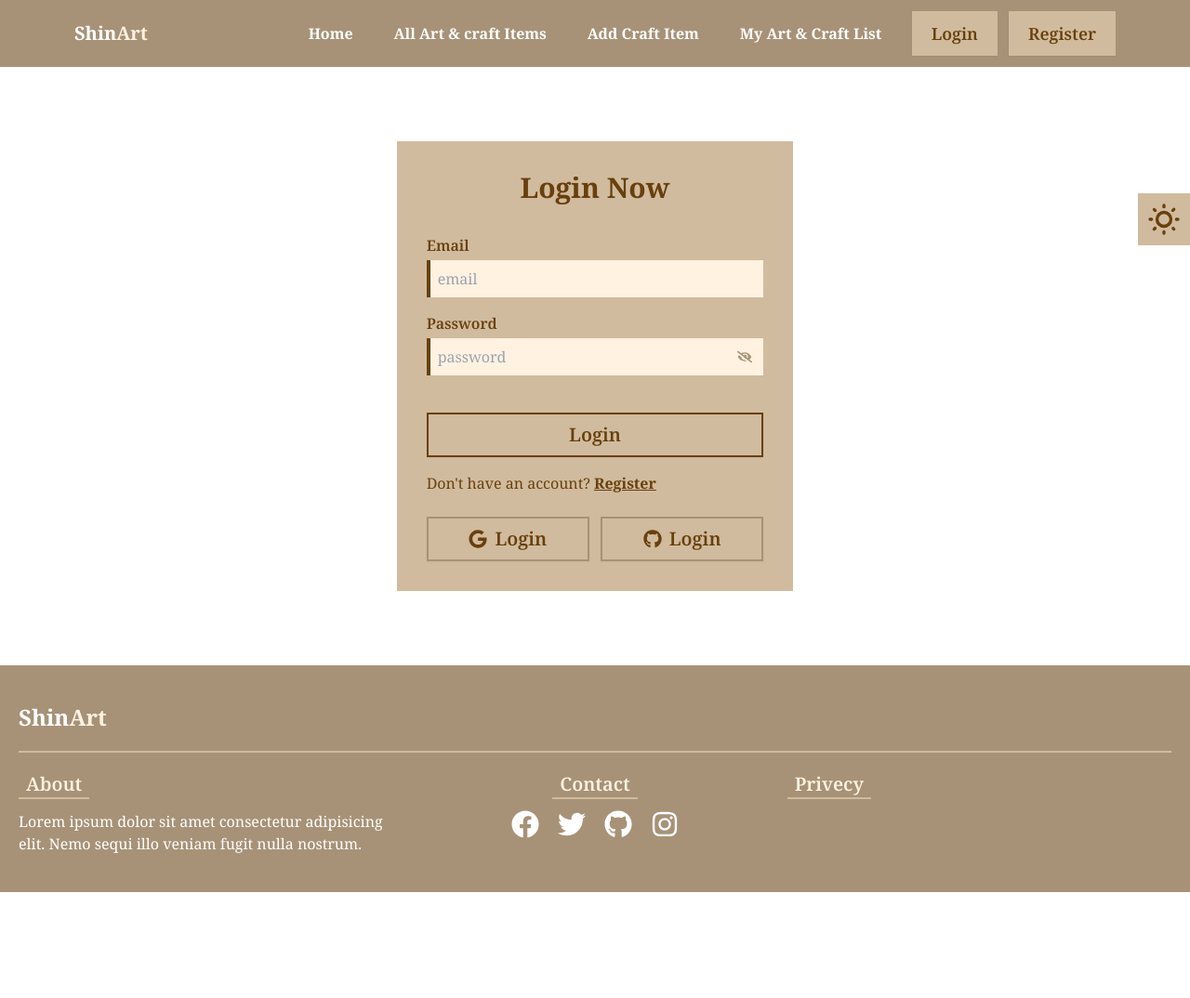
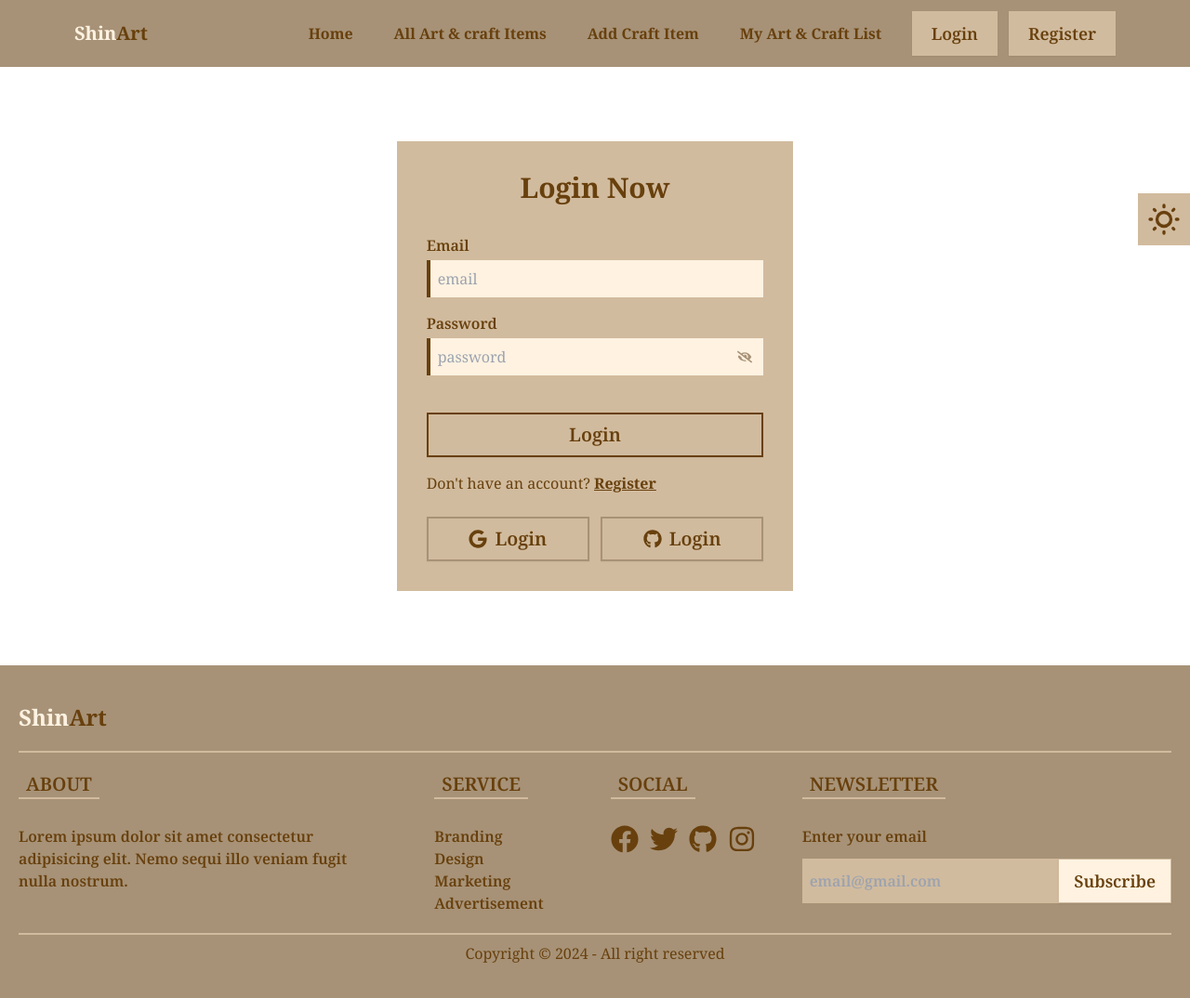
Before and after one commit to shahinexy/ShinArt-Client, a React (Vite) app: page /login in a window 1280 px wide. Shown: the top 1074 px of the page at 93% size. Before the commit the page ends 960 px from the top, so only its background shows below. Built offline with nearby package versions, Linux system fonts and the light colour scheme; no server answers.

Commit message:
footer done

```diff
--- a/src/components/AllCards.jsx
+++ b/src/components/AllCards.jsx
@@ -1,11 +1,12 @@
 import { PropTypes } from "prop-types";
-import { FaAngleRight, FaRegStar } from "react-icons/fa";
+import { FaAngleRight } from "react-icons/fa";
 
 const AllCards = ({ item }) => {
-  const { photo, item_name, price, rating, subcategory_Name, description } =
+  const { photo, item_name, price,  description } =
     item;
   return (
     <div>
+        <h1 className="text-7xl"> hoave to use table </h1>
       <div className="w-full h-full border border-secondary md:p-7 p-3 text-forth space-y-3 ">
         <img className="w-full h-56" src={photo} alt="" />
         <div className="flex flex-wrap gap-1 justify-between">
--- a/src/shared/Footer.jsx
+++ b/src/shared/Footer.jsx
@@ -3,40 +3,65 @@ import { Link } from "react-router-dom";
 
 const Footer = () => {
   return (
-    <div className="bg-primary md:py-5">
-      <footer className="max-w-7xl mx-auto p-5">
+    <div className="bg-primary  md:py-5">
+      <footer className="max-w-7xl mx-auto text-forth p-5">
         <h1 className="pb-5 border-b-2 border-secondary">
-          <Link to={"/"} className="text-2xl font-bold text-white">
-            Shin<span className="text-third">Art</span>
+          <Link to={"/"} className="text-2xl font-bold text-third">
+            Shin<span className="text-forth">Art</span>
           </Link>
         </h1>
-        <div className="grid md:grid-cols-3 grid-cols-1 mt-5 text-white">
+        <div className="grid md:grid-cols-3 grid-cols-1 gap-6 mt-5 text-forth">
           <div>
-            <h2 className="text-third text-xl font-semibold border-b-2 border-secondary inline-block px-2 mb-3">
-              About
+            <h2 className=" text-xl font-semibold border-b-2 border-secondary inline-block px-2 md:mb-7 mb-3">
+              ABOUT
             </h2>
-            <p>
+            <p className="font-semibold">
               Lorem ipsum dolor sit amet consectetur adipisicing elit. Nemo
               sequi illo veniam fugit nulla nostrum.
             </p>
           </div>
-          <div className="md:text-center">
-            <h2 className="text-third text-xl font-semibold border-b-2 border-secondary inline-block px-2 mb-3">
-              Contact
-            </h2>
-            <div className="flex text-3xl justify-center gap-5 text-white">
+          <div className="flex gap-5 justify-around">
+            <div>
+              <h2 className=" text-xl font-semibold border-b-2 border-secondary inline-block px-2  md:mb-7 mb-3">
+                SERVICE
+              </h2>
+              <div className="flex font-semibold flex-col">
+                <a className="link link-hover">Branding</a>
+                <a className="link link-hover">Design</a>
+                <a className="link link-hover">Marketing</a>
+                <a className="link link-hover">Advertisement</a>
+              </div>
+            </div>
+            <div>
+              <h2 className=" text-xl font-semibold border-b-2 border-secondary inline-block px-2  md:mb-7 mb-3">
+                SOCIAL
+              </h2>
+              <div className="flex text-3xl gap-3 text-forth">
                 <FaFacebook></FaFacebook>
                 <FaTwitter></FaTwitter>
                 <FaGithub></FaGithub>
                 <FaInstagram></FaInstagram>
+              </div>
             </div>
           </div>
           <div>
-            <h2 className="text-third text-xl font-semibold border-b-2 border-secondary inline-block px-2 mb-3">
-              Privecy
+            <h2 className=" text-xl font-semibold border-b-2 border-secondary inline-block px-2 md:mb-7 mb-3">
+              NEWSLETTER
             </h2>
+            <p className="font-semibold">Enter your email</p>
+            <div className=" flex mt-3">
+              <input
+                type="text"
+                placeholder="email@gmail.com"
+                className="rounded-none px-2 w-full bg-secondary text-forth font-semibold"
+              />
+              <button className="btn md:px-4 px-2 text-lg font-semibold text-forth bg-third border-secondary hover:bg-primary rounded-none">
+                Subscribe
+              </button>
+            </div>
           </div>
         </div>
+        <p className="text-center mt-5 pt-2 border-t-2 border-secondary">Copyright © 2024 - All right reserved</p>
       </footer>
     </div>
   );
--- a/src/shared/NavBar.jsx
+++ b/src/shared/NavBar.jsx
@@ -18,7 +18,7 @@ const NavBar = () => {
               ? "pending"
               : isActive
               ? "border-b-2 border-secondary rounded-none text-third"
-              : "text-white"
+              : "text-forth"
           }
         >
           Home
@@ -32,7 +32,7 @@ const NavBar = () => {
               ? "pending"
               : isActive
               ? "border-b-2 border-secondary rounded-none text-third"
-              : "text-white"
+              : "text-forth"
           }
         >
           All Art & craft Items
@@ -46,7 +46,7 @@ const NavBar = () => {
               ? "pending"
               : isActive
               ? "border-b-2 border-secondary rounded-none text-third"
-              : "text-white"
+              : "text-forth"
           }
         >
           Add Craft Item
@@ -60,7 +60,7 @@ const NavBar = () => {
               ? "pending"
               : isActive
               ? "border-b-2 border-secondary rounded-none text-third"
-              : "text-white"
+              : "text-forth"
           }
         >
           My Art & Craft List
@@ -101,8 +101,8 @@ const NavBar = () => {
                 {navLink}
               </ul>
             </div>
-            <Link to={"/"} className="text-xl font-bold text-white">
-              Shin<span className="text-third">Art</span>
+            <Link to={"/"} className="text-xl font-bold text-third">
+              Shin<span className="text-forth">Art</span>
             </Link>
           </div>
           <div className="navbar-center hidden lg:flex">
```
